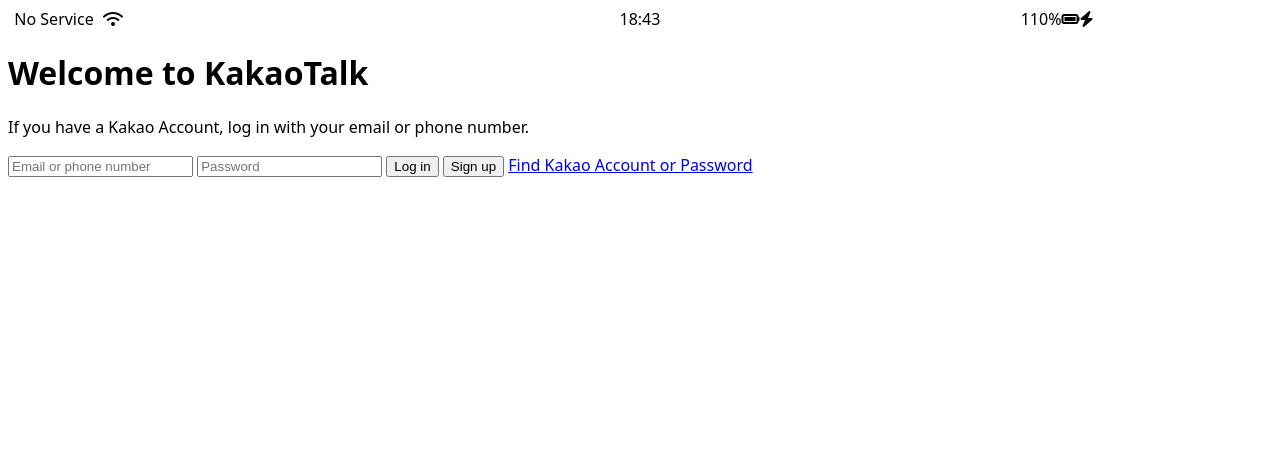
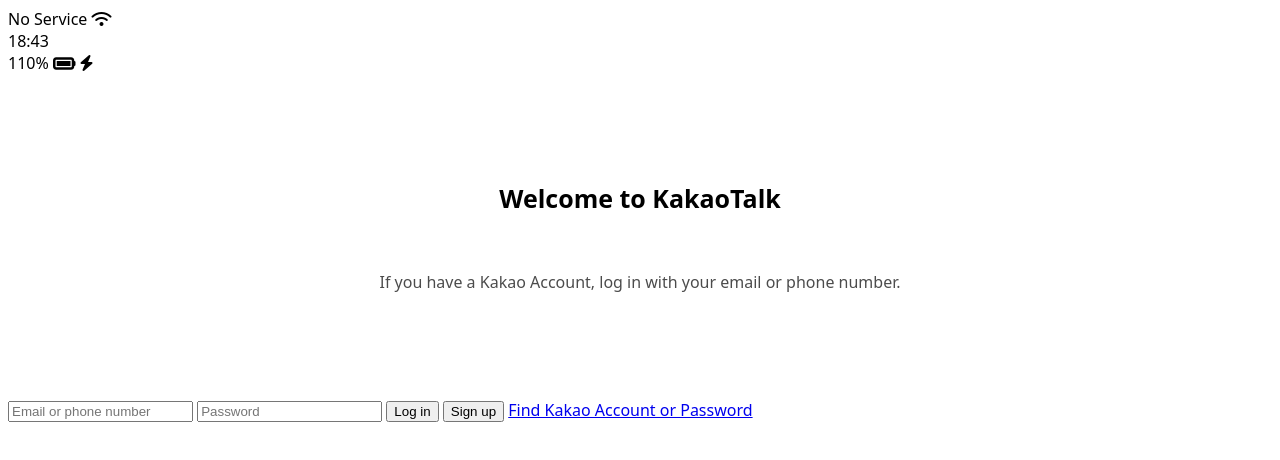
Before and after one commit to EugeneRaynor/Nomad_lesson_kokoa, a plain HTML site: page index.html in a window 1280 px wide. Drawn offline with Linux system fonts and the light colour scheme.

Commit message:
css_header_Done

```diff
--- a/Css/style.css
+++ b/Css/style.css
@@ -1,29 +1,23 @@
+@import "./reset.css";
+@import "./status-bar.css";
 body {
   font-family: system-ui, -apple-system, BlinkMacSystemFont, "Segoe UI", Roboto,
     Oxygen, Ubuntu, Cantarell, "Open Sans", "Helvetica Neue", sans-serif;
 }
 
-.status-bar {
+.Welcome-header {
   display: flex;
-  justify-content: center;
-
+  flex-direction: column;
+  margin: 90px 0px;
+  text-align: center;
+  align-items: center;
 }
-.status-bar_column{
-    width: 33%;
-}
-.status-bar_column:first-child span {
-  margin-right: 5px;
-}
-.status-bar_column:nth-child(2){
-    display: flex;
-    justify-content: center;
-}
-.status-bar_column:last-child{
-    display: flex;
-    justify-content: center;
-    align-items: center;
+.Welcome-header_title{
+  margin-bottom: 40px;
+  font-size: 25px;
 }
 
-.Welcome-header {
-  justify-content: center;
+.Welcome-header_text{
+  width: 60%;
+  opacity: 0.7;
 }
--- a/index.html
+++ b/index.html
@@ -21,7 +21,7 @@
         </div>
         <div class="status-bar_column">
             <span>110%</span>
-            <i class="fa-sharp fa-solid fa-battery-full"></i>
+            <i class="fa-sharp fa-solid fa-battery-full fa-lg"></i>
             <i class="fa-sharp fa-solid fa-bolt"></i>
             <!-- Battery Icon -->
             <!-- Bolt Icon -->
```
